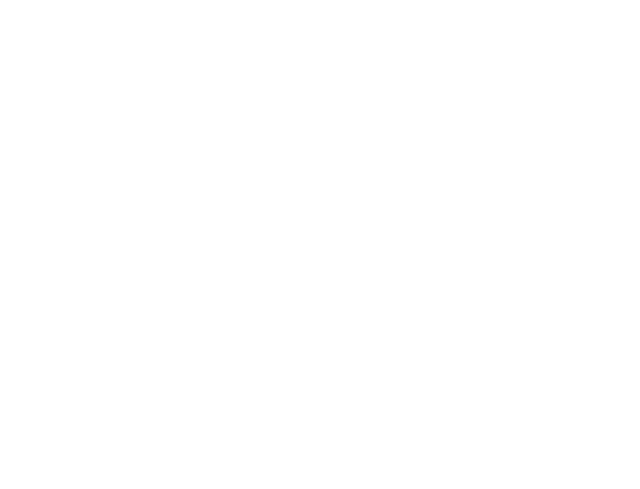
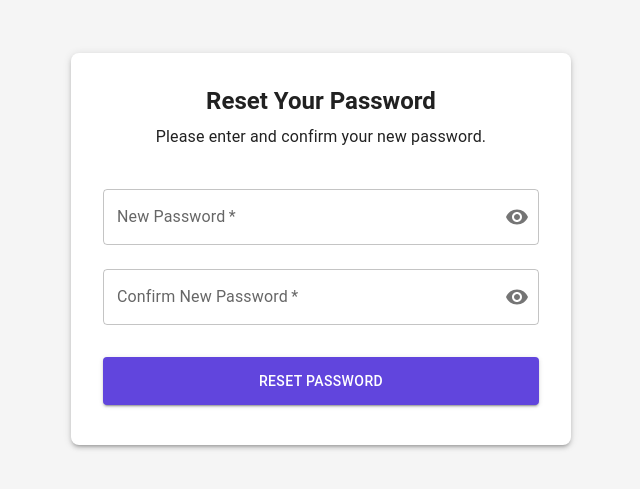
Before and after one commit to VHumFF/News-Website, a React (Vite) app in the folder Rental Booking System Website/: page /reset-password/1 in a window 1280 px wide. Before the commit this address had no page. Shown: the part 167-656 px from the top of the page, without its empty margins (319-959 px from the left). Built offline with nearby package versions, Linux system fonts and the light colour scheme.

Commit message:
-added password reset page -added forgot password request

```diff
--- a/Rental Booking System Website/src/App.jsx
+++ b/Rental Booking System Website/src/App.jsx
@@ -10,6 +10,7 @@ import AdminDashboard from "./pages/AdminDashboard"
 import ArticlePage from "./pages/ArticlePage"
 import AccountActivation from "./pages/AccountActivation"
 import JournalistActivation from "./pages/JournalistActivation"
+import ResetPassword from "./pages/ResetPassword"
 
 export default function App() {
   return (
@@ -19,6 +20,7 @@ export default function App() {
         <Route path="/signup" element={<SignUp />} />
         <Route path="/activate/:token" element={<AccountActivation />} />
         <Route path="/activate-journalist/:token" element={<JournalistActivation />} />
+        <Route path="/reset-password/:token" element={<ResetPassword />} />
         <Route path="/home" element={<Home />} />
         {/* Default News Route */}
         <Route path="/news" element={<News />} />
--- a/Rental Booking System Website/src/apiRoutes.jsx
+++ b/Rental Booking System Website/src/apiRoutes.jsx
@@ -54,6 +54,8 @@ export const authApi = {
   changePassword: (passwordData) => api.post("/api/Auth/change-password", passwordData),
   activateAccount: (token) => api.post(`/api/Auth/activate-account/${token}`),
   resendActivation: (email) => api.post("/api/Auth/resend-activation", { email }),
+  forgotPassword: (email) => api.post("/forgot-password", { email }),
+  resetPassword: (token, newPassword) => api.post("/reset-password", { token, newPassword }),
 }
 
 // Articles endpoints
--- a/Rental Booking System Website/src/features/auth/LoginPage.jsx
+++ b/Rental Booking System Website/src/features/auth/LoginPage.jsx
@@ -67,16 +67,26 @@ export default function LogIn() {
   }
 
   // forgot password
-  const handleForgotPassword = () => {
+  const handleForgotPassword = async () => {
     setLoading(true)
     setError(null)
     setSuccess(null)
 
-    // Simulate API call for password reset
-    setTimeout(() => {
+    try {
+      await authApi.forgotPassword(resetEmail)
       setSuccess(`Password reset instructions sent to ${resetEmail}`)
+    } catch (error) {
+      const errorDetails = handleApiError(error)
+      console.error("Forgot password request failed:", errorDetails)
+
+      if (errorDetails.status === 404) {
+        setError("No account found with this email address.")
+      } else {
+        setError(errorDetails.message || "Failed to send password reset email. Please try again.")
+      }
+    } finally {
       setLoading(false)
-    }, 1500)
+    }
   }
 
   // Switch to forgot password form
--- /dev/null
+++ b/Rental Booking System Website/src/features/auth/ResetPasswordPage.jsx
@@ -0,0 +1,233 @@
+"use client"
+
+import { useState, useEffect } from "react"
+import { useParams, useNavigate } from "react-router-dom"
+import {
+  Box,
+  Card,
+  CardContent,
+  Typography,
+  Button,
+  TextField,
+  Alert,
+  CircularProgress,
+  InputAdornment,
+  IconButton,
+} from "@mui/material"
+import { CheckCircle, Visibility, VisibilityOff } from "@mui/icons-material"
+import { authApi, handleApiError } from "@/apiRoutes"
+
+export default function ResetPasswordPage() {
+  const { token } = useParams()
+  const navigate = useNavigate()
+
+  // Form states
+  const [newPassword, setNewPassword] = useState("")
+  const [confirmPassword, setConfirmPassword] = useState("")
+  const [showNewPassword, setShowNewPassword] = useState(false)
+  const [showConfirmPassword, setShowConfirmPassword] = useState(false)
+  const [loading, setLoading] = useState(false)
+  const [error, setError] = useState("")
+  const [success, setSuccess] = useState(false)
+  const [countdown, setCountdown] = useState(5)
+
+  // Password validation
+  const [passwordErrors, setPasswordErrors] = useState({
+    newPassword: "",
+    confirmPassword: "",
+  })
+
+  // Validate token on component mount
+  useEffect(() => {
+    if (!token) {
+      setError("Invalid reset link. Token is missing.")
+    }
+  }, [token])
+
+  // Start countdown after successful password reset
+  useEffect(() => {
+    let timer
+    if (success && countdown > 0) {
+      timer = setTimeout(() => {
+        setCountdown(countdown - 1)
+      }, 1000)
+    } else if (success && countdown === 0) {
+      navigate("/login")
+    }
+
+    return () => {
+      if (timer) clearTimeout(timer)
+    }
+  }, [success, countdown, navigate])
+
+  // Validate form
+  const validateForm = () => {
+    const errors = {
+      newPassword: "",
+      confirmPassword: "",
+    }
+
+    let isValid = true
+
+    if (!newPassword.trim()) {
+      errors.newPassword = "New password is required"
+      isValid = false
+    } else if (newPassword.length < 6) {
+      errors.newPassword = "Password must be at least 6 characters"
+      isValid = false
+    }
+
+    if (newPassword !== confirmPassword) {
+      errors.confirmPassword = "Passwords do not match"
+      isValid = false
+    }
+
+    setPasswordErrors(errors)
+    return isValid
+  }
+
+  // Handle form submission
+  const handleSubmit = async (e) => {
+    e.preventDefault()
+
+    if (!validateForm()) {
+      return
+    }
+
+    setLoading(true)
+    setError("")
+
+    try {
+      await authApi.resetPassword(token, newPassword)
+      setSuccess(true)
+
+      // Clear form
+      setNewPassword("")
+      setConfirmPassword("")
+    } catch (error) {
+      const errorDetails = handleApiError(error)
+      console.error("Password reset failed:", errorDetails)
+
+      if (errorDetails.status === 401) {
+        setError("Invalid or expired reset token. Please request a new password reset link.")
+      } else {
+        setError(errorDetails.message || "Failed to reset password. Please try again.")
+      }
+    } finally {
+      setLoading(false)
+    }
+  }
+
+  return (
+    <Box
+      sx={{
+        display: "flex",
+        justifyContent: "center",
+        alignItems: "center",
+        minHeight: "100vh",
+        bgcolor: "#f5f5f5",
+        p: 2,
+      }}
+    >
+      <Card sx={{ maxWidth: 500, width: "100%", borderRadius: 2, boxShadow: 3 }}>
+        <CardContent sx={{ p: 4 }}>
+          {success ? (
+            // Success state
+            <Box sx={{ textAlign: "center", py: 4 }}>
+              <CheckCircle sx={{ fontSize: 60, color: "success.main", mb: 2 }} />
+              <Typography variant="h5" gutterBottom fontWeight="bold">
+                Password Reset Successful!
+              </Typography>
+              <Typography variant="body1" sx={{ mb: 3 }}>
+                Your password has been successfully reset. You can now log in with your new password.
+              </Typography>
+              <Typography variant="body2" sx={{ mb: 2 }}>
+                Redirecting to login page in {countdown} seconds...
+              </Typography>
+              <Button variant="contained" onClick={() => navigate("/login")} sx={{ bgcolor: "#6145DD" }}>
+                Go to Login
+              </Button>
+            </Box>
+          ) : (
+            // Reset password form
+            <Box>
+              <Typography variant="h5" gutterBottom fontWeight="bold" sx={{ textAlign: "center" }}>
+                Reset Your Password
+              </Typography>
+              <Typography variant="body1" sx={{ mb: 3, textAlign: "center" }}>
+                Please enter and confirm your new password.
+              </Typography>
+
+              {error && (
+                <Alert severity="error" sx={{ mb: 3 }}>
+                  {error}
+                </Alert>
+              )}
+
+              <Box component="form" onSubmit={handleSubmit}>
+                <TextField
+                  fullWidth
+                  label="New Password"
+                  type={showNewPassword ? "text" : "password"}
+                  value={newPassword}
+                  onChange={(e) => setNewPassword(e.target.value)}
+                  margin="normal"
+                  error={!!passwordErrors.newPassword}
+                  helperText={passwordErrors.newPassword}
+                  disabled={loading}
+                  required
+                  InputProps={{
+                    endAdornment: (
+                      <InputAdornment position="end">
+                        <IconButton onClick={() => setShowNewPassword(!showNewPassword)} edge="end" disabled={loading}>
+                          {showNewPassword ? <VisibilityOff /> : <Visibility />}
+                        </IconButton>
+                      </InputAdornment>
+                    ),
+                  }}
+                />
+
+                <TextField
+                  fullWidth
+                  label="Confirm New Password"
+                  type={showConfirmPassword ? "text" : "password"}
+                  value={confirmPassword}
+                  onChange={(e) => setConfirmPassword(e.target.value)}
+                  margin="normal"
+                  error={!!passwordErrors.confirmPassword}
+                  helperText={passwordErrors.confirmPassword}
+                  disabled={loading}
+                  required
+                  InputProps={{
+                    endAdornment: (
+                      <InputAdornment position="end">
+                        <IconButton
+                          onClick={() => setShowConfirmPassword(!showConfirmPassword)}
+                          edge="end"
+                          disabled={loading}
+                        >
+                          {showConfirmPassword ? <VisibilityOff /> : <Visibility />}
+                        </IconButton>
+                      </InputAdornment>
+                    ),
+                  }}
+                />
+
+                <Button
+                  type="submit"
+                  fullWidth
+                  variant="contained"
+                  sx={{ mt: 3, mb: 2, bgcolor: "#6145DD", py: 1.5 }}
+                  disabled={loading || !token}
+                  startIcon={loading && <CircularProgress size={20} color="inherit" />}
+                >
+                  {loading ? "Resetting Password..." : "Reset Password"}
+                </Button>
+              </Box>
+            </Box>
+          )}
+        </CardContent>
+      </Card>
+    </Box>
+  )
+}
--- /dev/null
+++ b/Rental Booking System Website/src/pages/ResetPassword.jsx
@@ -0,0 +1,10 @@
+import { Box } from "@mui/material"
+import ResetPasswordPage from "../features/auth/ResetPasswordPage"
+
+export default function ResetPassword() {
+  return (
+    <Box sx={{ backgroundColor: "#fff", minHeight: "100vh", display: "flex", flexDirection: "column" }}>
+      <ResetPasswordPage />
+    </Box>
+  )
+}
```
